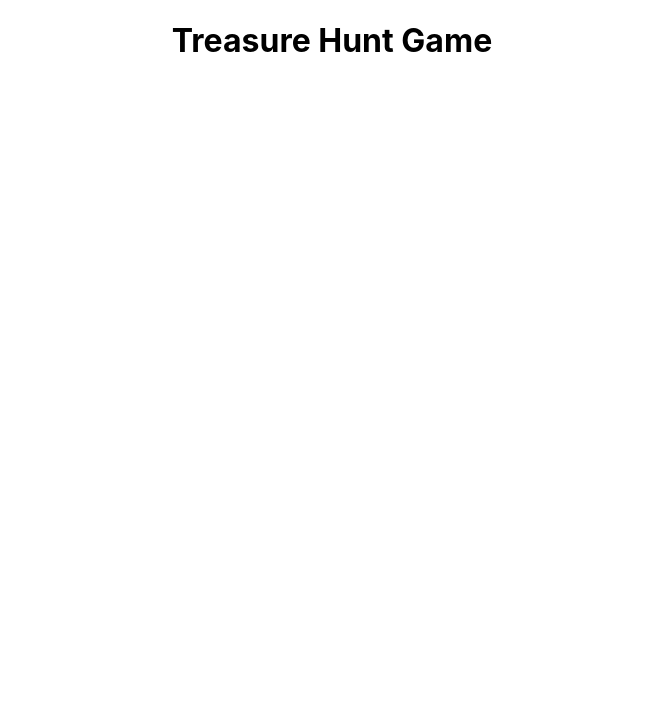
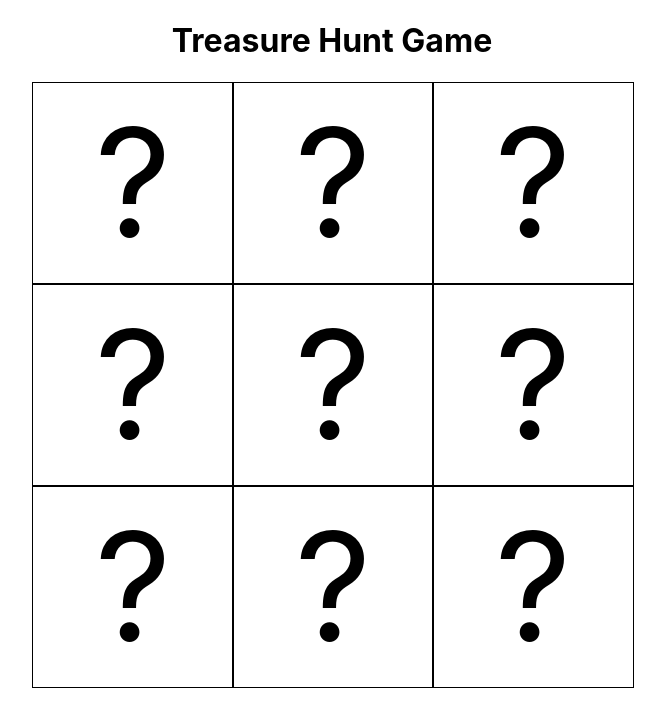
Before and after one commit to learn-academy-2022-golf/treasurehunt-gmgreer, a React (Create React App) app: page / in a window 1280 px wide. Shown: the top 726 px of the page, without its empty margins (308-973 px from the left). Built offline with nearby package versions, Linux system fonts and the light colour scheme.

Commit message:
completed grid user story

```diff
--- a/src/App.css
+++ b/src/App.css
@@ -6,4 +6,14 @@ h1 {
   height: 200px;
   width: 200px;
   border: 1px solid black;
+  font-size: 150px;
+  display: flex;
+  align-items: center;
+  justify-content: center;
 }
+
+.gameBoard {
+  display: grid;
+  grid-template-columns: repeat(3, 200px);
+  justify-content: center;
+}
--- a/src/App.js
+++ b/src/App.js
@@ -1,5 +1,6 @@
 import React, { useState } from "react"
 import "./App.css"
+import Square from './components/Square'
 
 const App = () => {
   const [board, setBoard] = useState([
@@ -17,6 +18,10 @@ const App = () => {
   return (
     <>
       <h1>Treasure Hunt Game</h1>
+      <div className="gameBoard">
+      {board.map((item, index) => <Square item={item} key={index}/>)}
+      </div>
+
     </>
   )
 }
--- a/src/components/Square.js
+++ b/src/components/Square.js
@@ -1,9 +1,9 @@
 import React from "react"
 
-const Square = () => {
+const Square = (props) => {
   return (
     <>
-      <div className="square"></div>
+      <div className="square">{props.item}</div>
     </>
   )
 }
```
